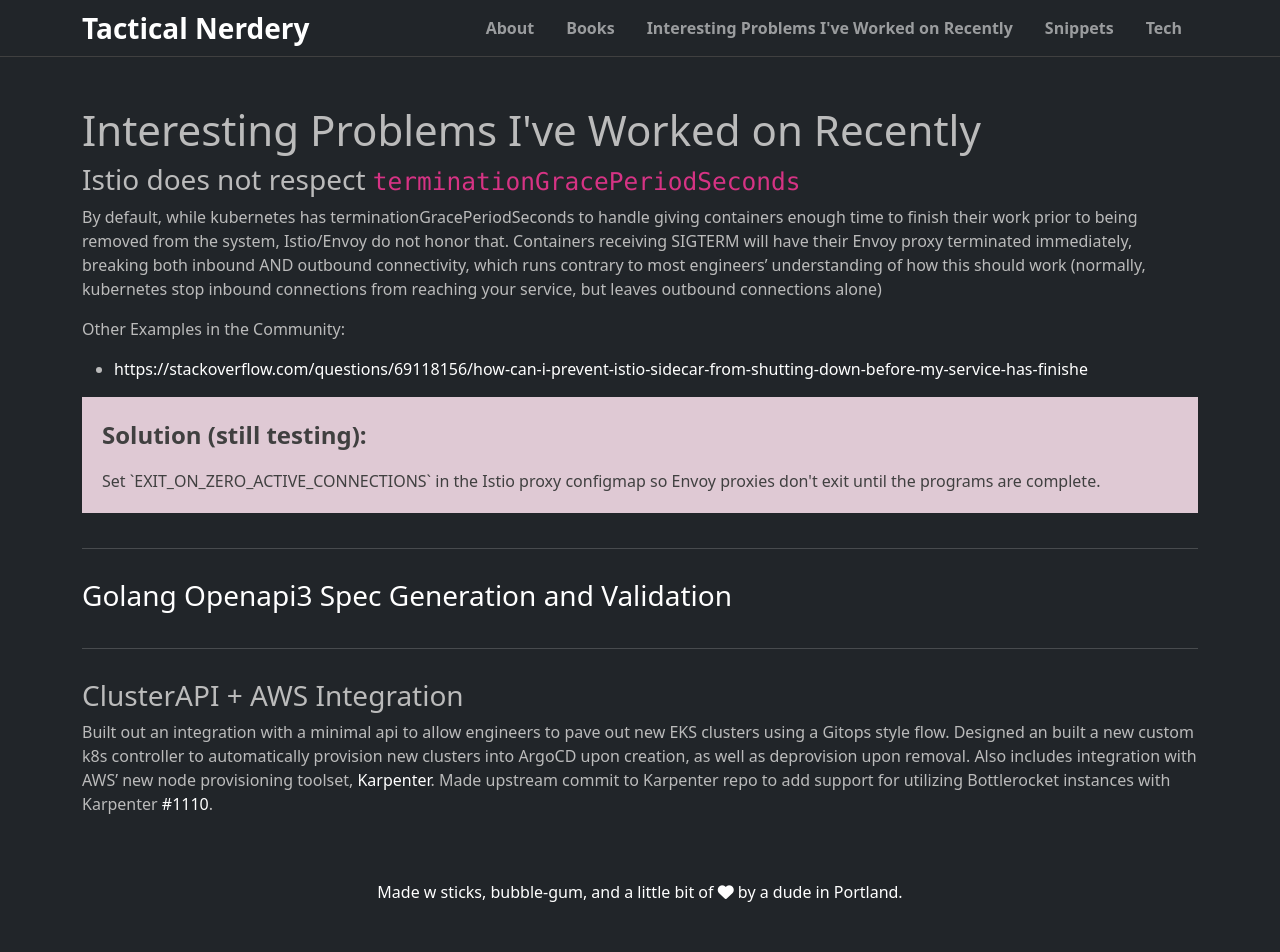
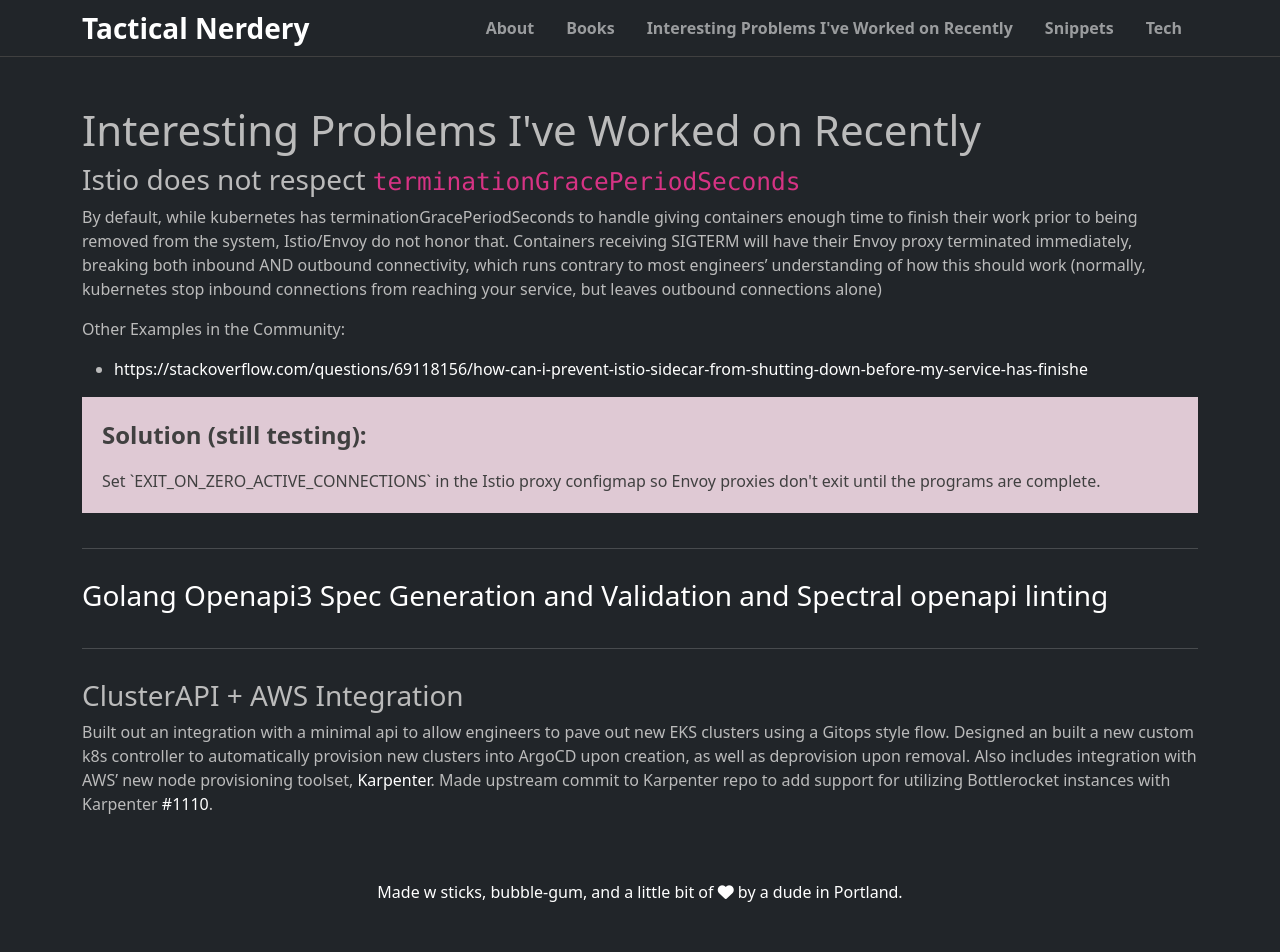
Before and after one commit to rayterrill/tacticalnerdery.com.old, a Jekyll site: the page built from interestingproblems.md, in a window 1280 px wide. Built offline with Jekyll 4.4.1, drawn with Linux system fonts in a browser that asks for light colours; nearby versions of some CDN libraries.

Commit message:
Update interestingproblems.md

```diff
--- a/interestingproblems.md
+++ b/interestingproblems.md
@@ -15,7 +15,7 @@ Other Examples in the Community:
 Set `EXIT_ON_ZERO_ACTIVE_CONNECTIONS` in the Istio proxy configmap so Envoy proxies don't exit until the programs are complete.
 </div>
 <hr />
-<h3><a href='https://github.com/rayterrill/go_openapi3_examples'>Golang Openapi3 Spec Generation and Validation</a></h3>
+<h3><a href='https://github.com/rayterrill/go_openapi3_examples'>Golang Openapi3 Spec Generation and Validation and Spectral openapi linting</a></h3>
 <hr />
 ### ClusterAPI + AWS Integration
 Built out an integration with a minimal api to allow engineers to pave out new EKS clusters using a Gitops style flow. Designed an built a new custom k8s controller to automatically provision new clusters into ArgoCD upon creation, as well as deprovision upon removal. Also includes integration with AWS' new node provisioning toolset, [Karpenter](https://karpenter.sh). Made upstream commit to Karpenter repo to add support for utilizing Bottlerocket instances with Karpenter [#1110](https://github.com/aws/karpenter/pull/1110).
```
